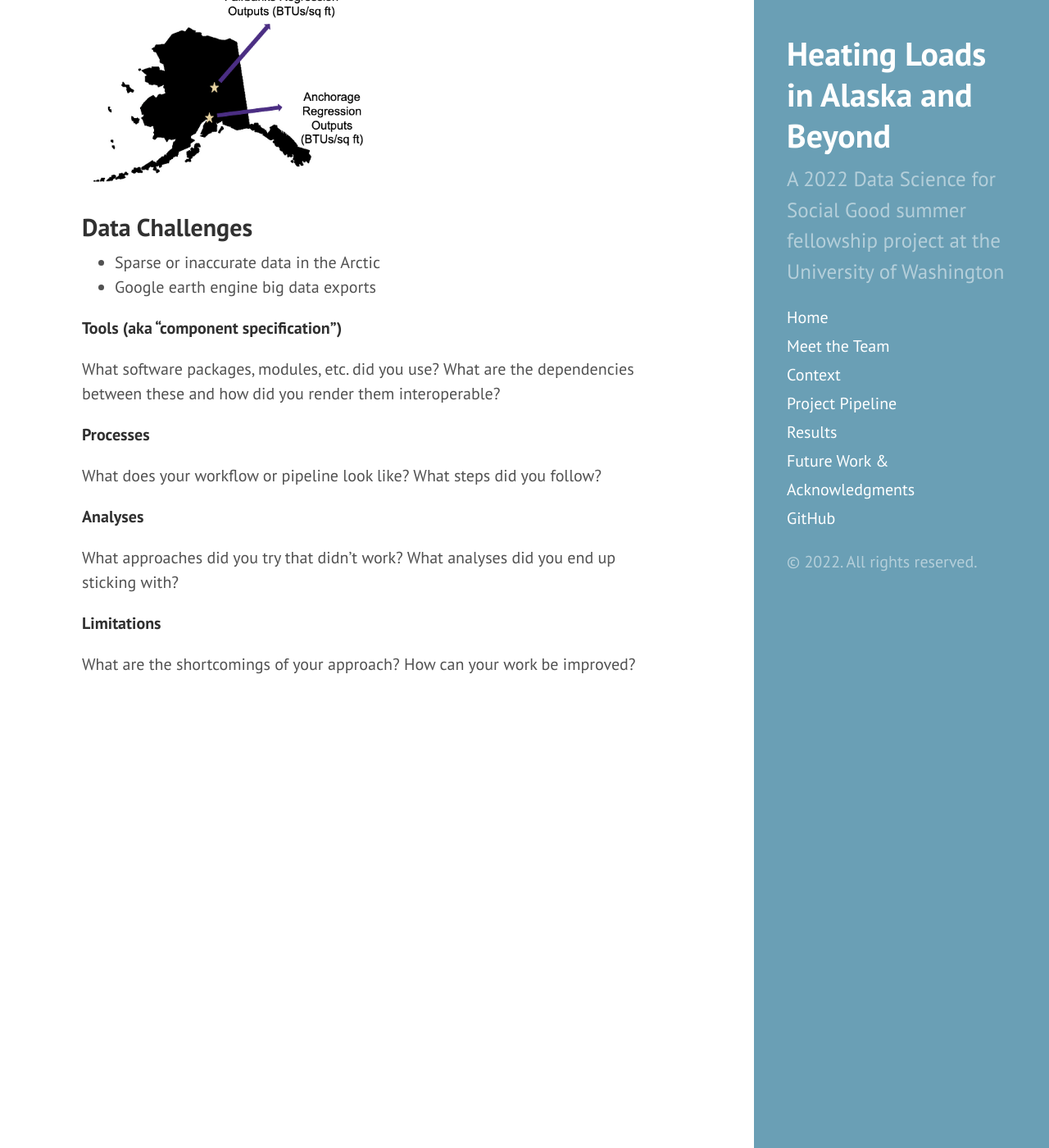
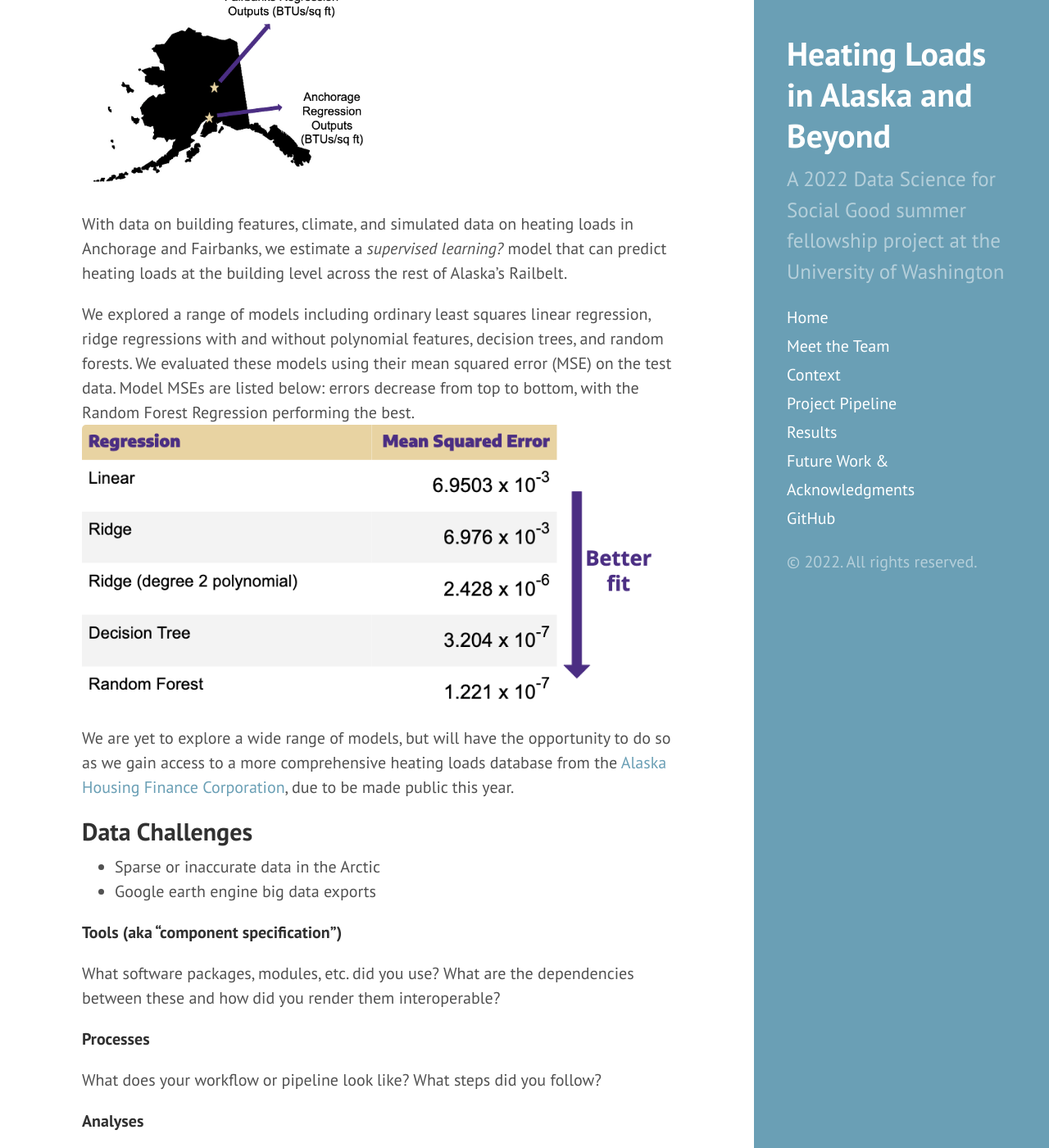
Before and after one commit to uwescience/DSSG2022_heating_loads, a Jekyll site: the page built from methods.md, in a window 1280 px wide and 1400 px high, scrolled down 1388 px. Shown: the whole window at 82% size. Built offline with Jekyll 4.4.1, drawn with Linux system fonts in a browser that asks for light colours.

Commit message:
Update methods.md
adding section to methods that i wrote for results, fits better here

```diff
--- a/methods.md
+++ b/methods.md
@@ -26,6 +26,12 @@ What did you do to prepare the data?
 <img src="{{ site.url }}{{ site.baseurl }}/assets/img/ak_anch_fair.png" width="350">
 <!--  note you can make text wrap by adding img align="right" before img src-->
 
+With data on building features, climate, and simulated data on heating loads in Anchorage and Fairbanks, we estimate a _supervised learning?_ model that can predict heating loads at the building level across the rest of Alaska's Railbelt.
+
+We explored a range of models including ordinary least squares linear regression, ridge regressions with and without polynomial features, decision trees, and random forests. We evaluated these models using their mean squared error (MSE) on the test data. Model MSEs are listed below: errors decrease from top to bottom, with the Random Forest Regression performing the best.
+<img src="{{ site.url }}{{ site.baseurl }}/assets/img/mse.png" width="700">
+We are yet to explore a wide range of models, but will have the opportunity to do so as we gain access to a more comprehensive heating loads database from the [Alaska Housing Finance Corporation](https://www.ahfc.us/), due to be made public this year.
+
 ## Data Challenges
 + Sparse or inaccurate data in the Arctic
 + Google earth engine big data exports
```
